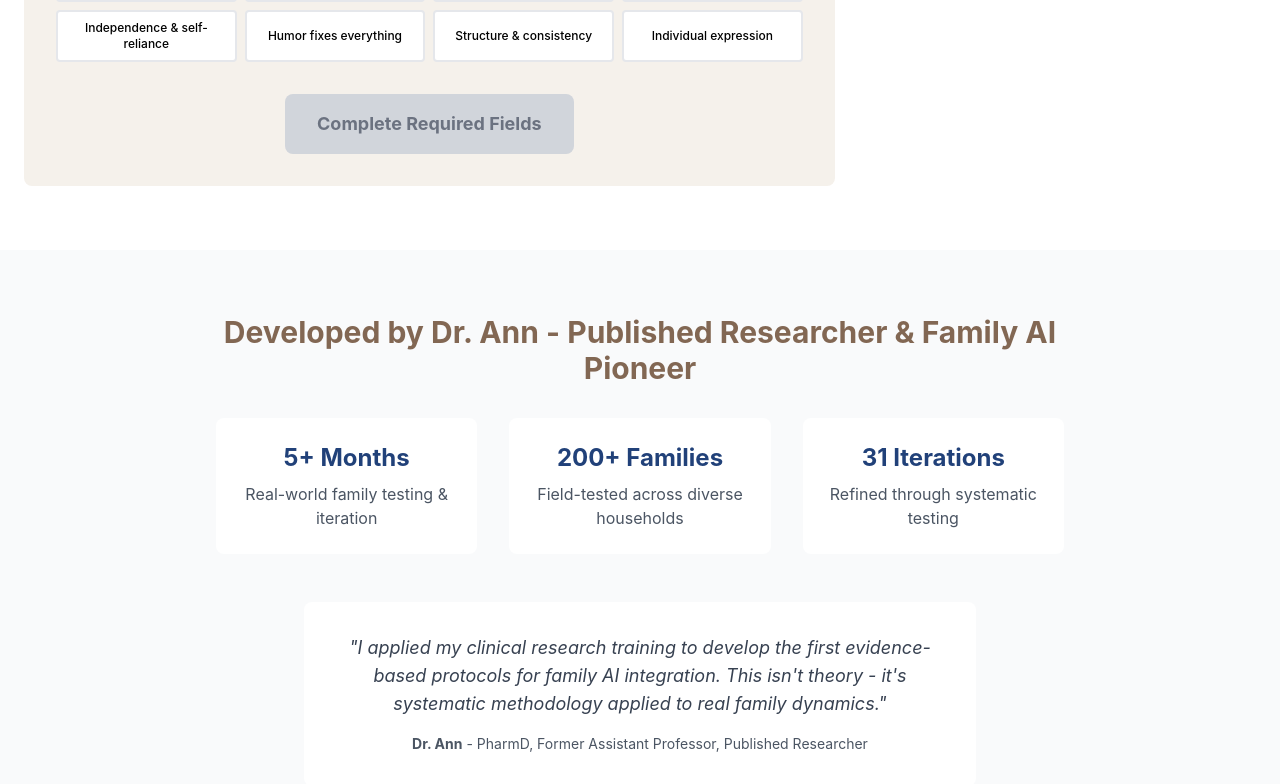
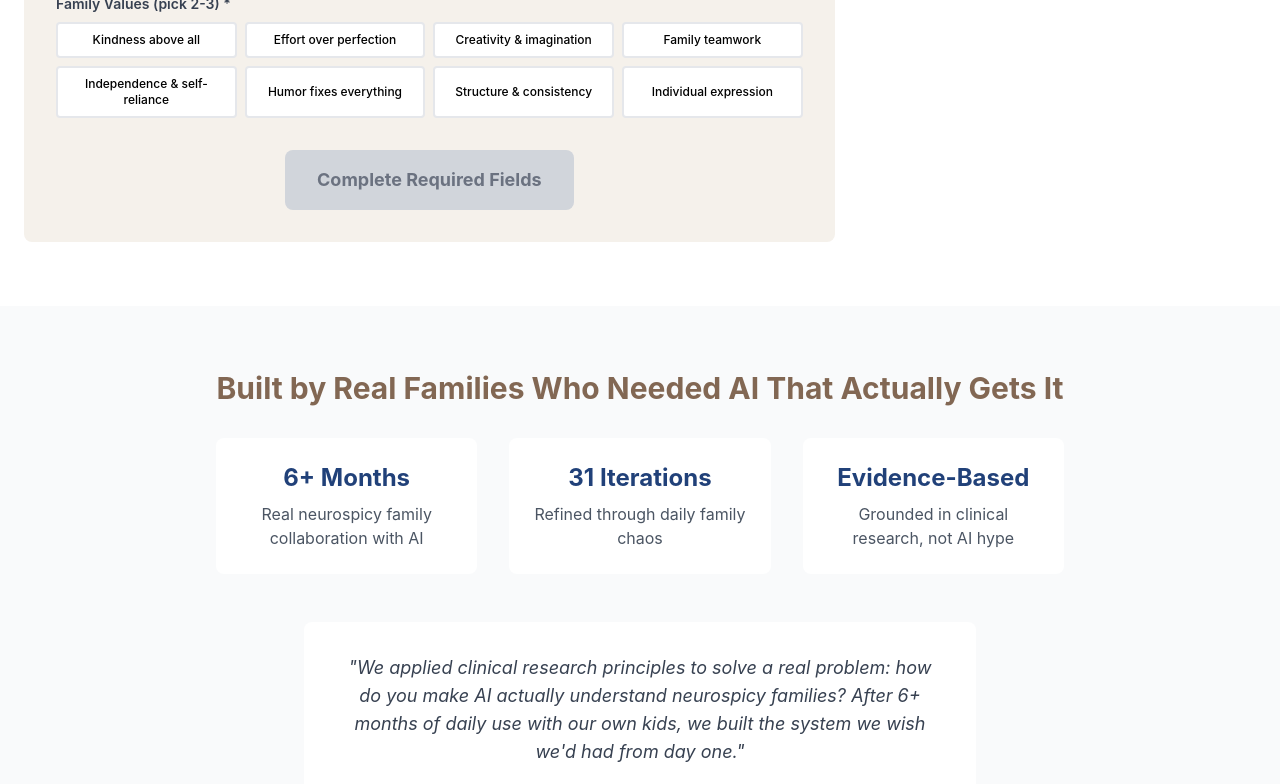
Before and after one commit to BossMommy39/mattyandmeofficial-website, a Next.js app: page /products/family-ai-overlay in a window 1280 px wide. Shown: the part 2000-2784 px from the top of the page. Built offline with nearby package versions, Linux system fonts and the light colour scheme.

Commit message:
Update family-ai-overlay.js

```diff
--- a/pages/products/family-ai-overlay.js
+++ b/pages/products/family-ai-overlay.js
@@ -165,11 +165,23 @@ export default function ProductPage() {
   return (
     <>
       <Head>
-        <title>MattyIRL Family AI System - Evidence-Based Protocols by Dr. Ann</title>
-        <meta name="description" content="Clinically-validated family AI protocols. Transform ChatGPT into a family-aware assistant with evidence-based setup by Dr. Ann, PharmD." />
+        <title>MattyIRL Family AI System - Evidence-Based Protocols</title>
+        <meta name="description" content="Clinically-validated family AI protocols. Transform ChatGPT into a family-aware assistant with evidence-based setup by healthcare professionals." />
       </Head>
 
       <div className="min-h-screen bg-white">
+        {/* Back Button */}
+        <div className="bg-[#f5f1eb] px-6 py-4">
+          <div className="max-w-6xl mx-auto">
+            <a
+              href="/"
+              className="inline-flex items-center gap-2 text-[#214179] hover:text-[#826753] transition-colors font-medium"
+            >
+              <span>←</span> Back to Home
+            </a>
+          </div>
+        </div>
+
         {/* Hero Section */}
         <section className="bg-gradient-to-b from-[#f5f1eb] to-white py-20">
           <div className="max-w-6xl mx-auto px-6">
@@ -181,7 +193,7 @@ export default function ProductPage() {
                 Evidence-based protocols for family AI integration
               </p>
               <p className="text-lg text-gray-600 mb-8">
-                Developed by <strong>Dr. Ann</strong> (PharmD, published researcher) • Field-tested with 200+ families
+                Developed by healthcare professionals with academic and research experience • Real family testing since 2024
               </p>
 
               {/* Progress Indicator */}
@@ -609,7 +621,8 @@ export default function ProductPage() {
             </div>
           </div>
         </section>
-{/* Pricing Modal */}
+
+        {/* Pricing Modal */}
         {showPricing && isValid() && (
           <div className="fixed inset-0 bg-black bg-opacity-50 flex items-center justify-center p-4 z-50">
             <div className="bg-white rounded-lg max-w-4xl w-full max-h-[90vh] overflow-y-auto">
@@ -655,7 +668,7 @@ export default function ProductPage() {
                         <span className="text-green-600">✓</span>
                         <span>Free script updates (3 months)</span>
                       </li>
-                    </ul>
+         </ul>
 
                     <button className="w-full bg-[#214179] text-white py-3 px-6 rounded-lg font-semibold hover:bg-[#826753] transition-colors">
                       Get Started - $20
@@ -694,7 +707,7 @@ export default function ProductPage() {
                       </li>
                       <li className="flex items-start gap-2">
                         <span className="text-green-600">✓</span>
-                        <span>Monthly group strategy calls with Dr. Ann</span>
+                        <span>Monthly group strategy calls with healthcare professionals</span>
                       </li>
                       <li className="flex items-start gap-2">
                         <span className="text-green-600">✓</span>
@@ -732,32 +745,30 @@ export default function ProductPage() {
         <section className="bg-gray-50 py-16">
           <div className="max-w-4xl mx-auto px-6 text-center">
             <h2 className="text-3xl font-bold text-[#826753] mb-8">
-              Developed by Dr. Ann - Published Researcher & Family AI Pioneer
+              Built by Real Families Who Needed AI That Actually Gets It
             </h2>
 
             <div className="grid md:grid-cols-3 gap-8 mb-12">
               <div className="bg-white rounded-lg p-6">
-                <div className="text-2xl font-bold text-[#214179] mb-2">5+ Months</div>
-                <p className="text-gray-600">Real-world family testing & iteration</p>
-              </div>
-              <div className="bg-white rounded-lg p-6">
-                <div className="text-2xl font-bold text-[#214179] mb-2">200+ Families</div>
-                <p className="text-gray-600">Field-tested across diverse households</p>
+                <div className="text-2xl font-bold text-[#214179] mb-2">6+ Months</div>
+                <p className="text-gray-600">Real neurospicy family collaboration with AI</p>
               </div>
               <div className="bg-white rounded-lg p-6">
                 <div className="text-2xl font-bold text-[#214179] mb-2">31 Iterations</div>
-                <p className="text-gray-600">Refined through systematic testing</p>
+                <p className="text-gray-600">Refined through daily family chaos</p>
+              </div>
+              <div className="bg-white rounded-lg p-6">
+                <div className="text-2xl font-bold text-[#214179] mb-2">Evidence-Based</div>
+                <p className="text-gray-600">Grounded in clinical research, not AI hype</p>
               </div>
             </div>
 
             <div className="bg-white rounded-lg p-8 max-w-2xl mx-auto">
               <blockquote className="text-lg text-gray-700 italic mb-4">
-                "I applied my clinical research training to develop the first evidence-based
-                protocols for family AI integration. This isn't theory - it's systematic
-                methodology applied to real family dynamics."
+                "We applied clinical research principles to solve a real problem: how do you make AI actually understand neurospicy families? After 6+ months of daily use with our own kids, we built the system we wish we'd had from day one."
               </blockquote>
               <div className="text-sm text-gray-600">
-                <strong>Dr. Ann</strong> - PharmD, Former Assistant Professor, Published Researcher
+                <strong>The Matty & Me Team</strong> - Healthcare professionals, researchers, and neurospicy family advocates
               </div>
             </div>
           </div>
@@ -798,7 +809,7 @@ export default function ProductPage() {
         <footer className="bg-[#f5f1eb] py-8">
           <div className="max-w-4xl mx-auto px-6 text-center">
             <p className="text-gray-600 mb-2">
-              Built by <strong>Dr. Ann</strong> (PharmD, published researcher) • Evidence-based family AI protocols
+              Built by healthcare professionals with academic and research experience • Evidence-based family AI protocols
             </p>
             <p className="text-sm text-gray-500">
               Zero engagement theater. Real results. Field-tested technology, not startup promises.
```
